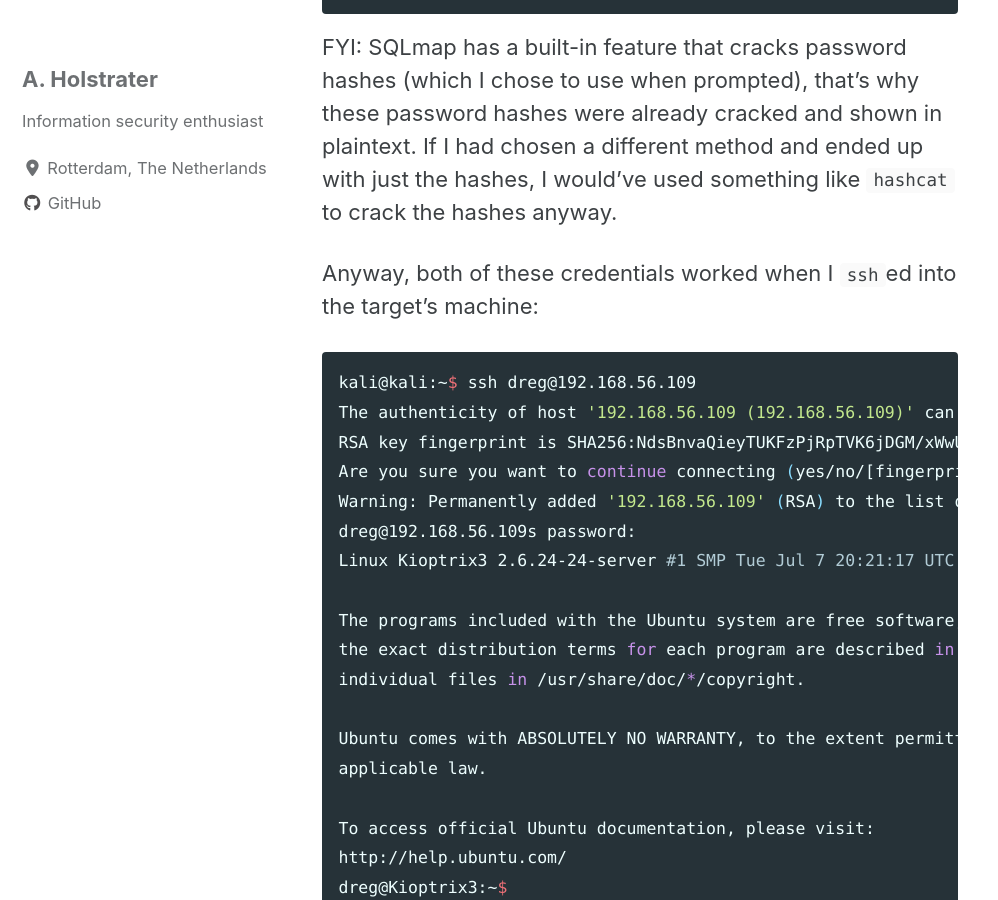
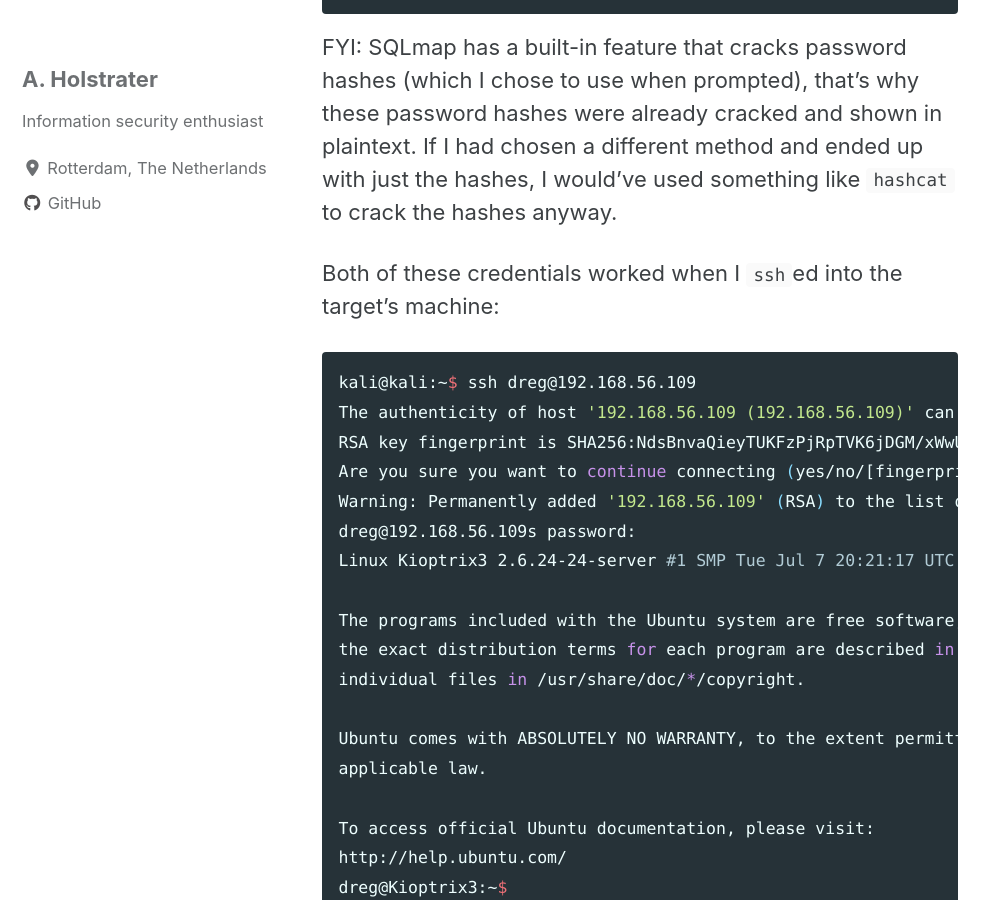
Before and after one commit to holstrater/holstrater.github.io, a Jekyll site: the page built from _posts/2020-05-01-kioptrix12.md, in a window 1280 px wide and 900 px high, scrolled down 6951 px. Shown: the whole window, without its empty margins (0-998 px from the left). Built offline with Jekyll 4.4.1, drawn with Linux system fonts in a browser that asks for light colours; cached includes are drawn as plain includes; nearby versions of some CDN libraries.

Commit message:
third post attempt

````diff
--- a/_posts/2020-05-01-kioptrix12.md
+++ b/_posts/2020-05-01-kioptrix12.md
@@ -170,7 +170,7 @@ Table: dev_accounts
 
 FYI: SQLmap has a built-in feature that cracks password hashes (which I chose to use when prompted), that's why these password hashes were already cracked and shown in plaintext. If I had chosen a different method and ended up with just the hashes, I would've used something like `hashcat` to crack the hashes anyway.
 
-Anyway, both of these credentials worked when I `ssh`ed into the target's machine:
+Both of these credentials worked when I `ssh`ed into the target's machine:
 
 ```bash
 kali@kali:~$ ssh dreg@192.168.56.109
````
Also changed, not shown: other parts of _posts/2020-05-01-kioptrix12.md (+1 -1 lines).
